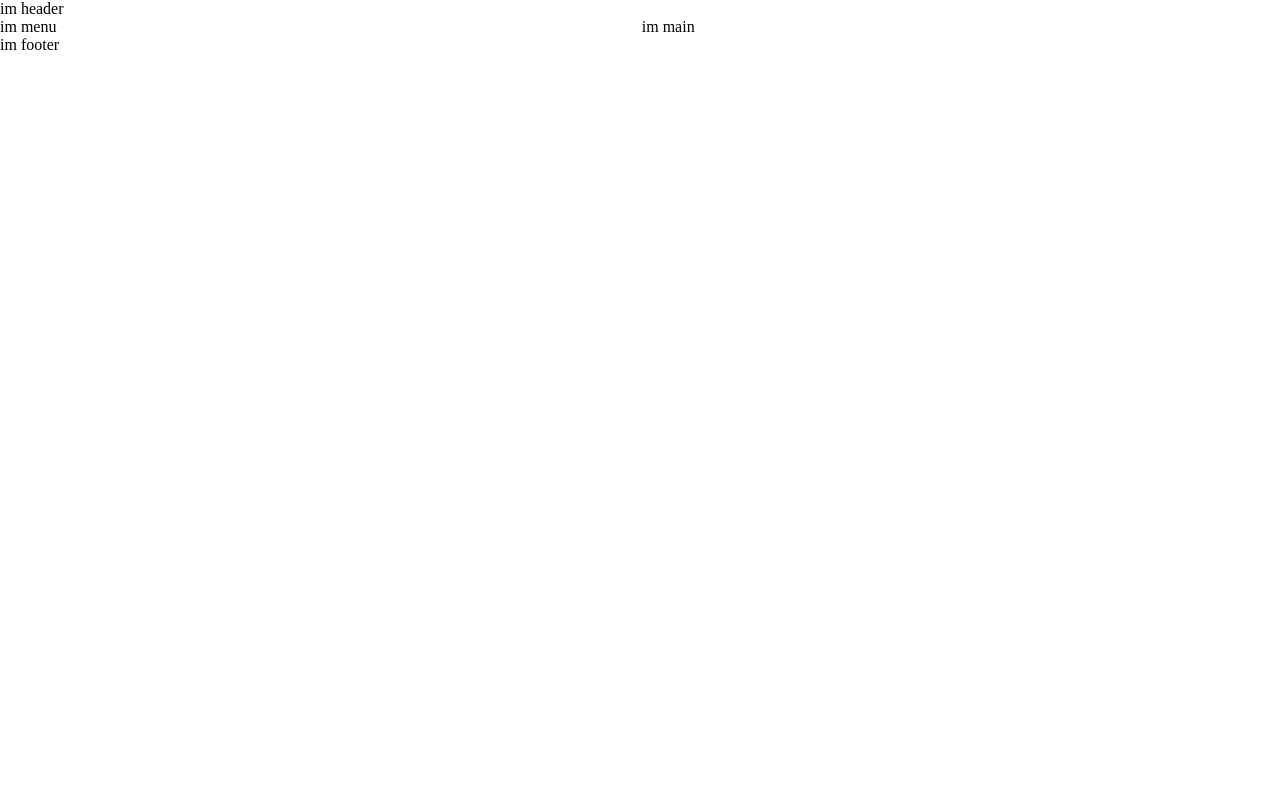
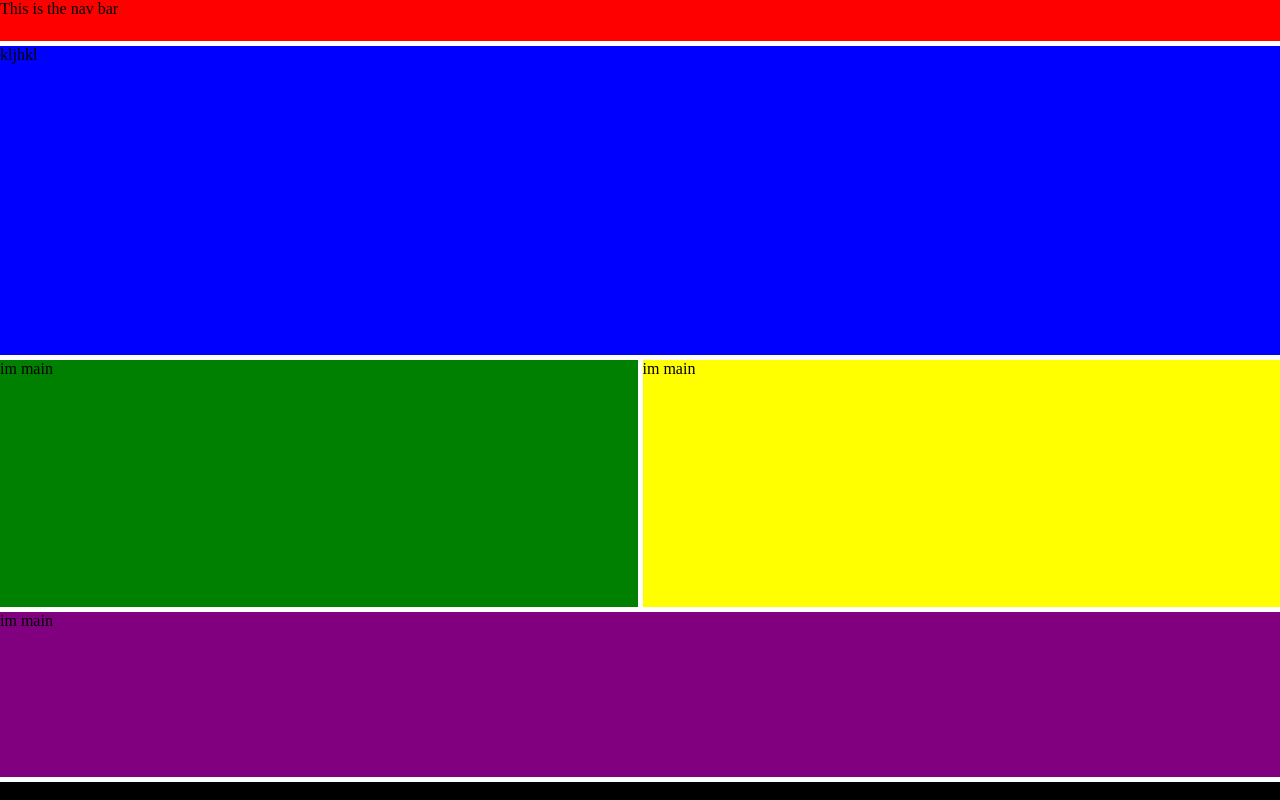
Before and after one commit to ary-na/AP, a plain HTML site: page index.html in a window 1280 px wide. Drawn offline with Linux system fonts and the light colour scheme.

Commit message:
more css grid added

```diff
--- a/index.html
+++ b/index.html
@@ -11,18 +11,29 @@
 <body>
 
   <div class="grid-container">
-    <section class="header">
-      <p>im header</p>
-    </section>
-    <section class="menu">
-      <p>im menu</p>
-    </section>
-    <section class="main">
+    <nav>
+      This is the nav bar
+    </nav>
+
+    <main>
+      kljhkl
+    </main>
+
+    <section class="content1">
       <p>im main</p>
     </section>
-    <section class="footer">
-      <p>im footer</p>
+
+    <section class="content2">
+      <p>im main</p>
     </section>
+
+    <section class="content3">
+      <p>im main</p>
+    </section>
+
+    <footer>
+      this is the footer
+    </footer>
 
   </div>
 </body>
--- a/style.css
+++ b/style.css
@@ -3,33 +3,53 @@
   padding: 0;
 }
 body {
+  max-width: 1500px;
+  margin-left: auto;
+  margin-right: auto;
   background-color: FFFFF;
 }
 
-.header {
-  grid-area: Header;
+nav {
+  grid-area: Nav;
+  background-color: red;
 }
 
-.menu {
-  grid-area: Menu;
+main {
+  grid-area: Main;
+  background-color: blue;
 }
 
-.main {
-  grid-area: Main;
+.content1 {
+  grid-area: Content1;
+  background-color: green;
 }
 
-.footer {
+.content2 {
+  grid-area: Content2;
+  background-color: yellow;
+}
+
+.content3{
+  grid-area: Content3;
+  background-color: purple;
+}
+
+footer {
   grid-area: Footer;
+  background-color: black;
 }
 
 
 .grid-container {
   display: grid;
+  height: 100vh;
+  grid-template-columns: 1fr 1fr 1fr 1fr;
+  grid-template-rows: 0.2fr 1.5fr 1.2fr 0.8fr;
   grid-template-areas:
-  'Header Header Header Header'
-  'Menu Menu Main Main'
+  'Nav Nav Nav Nav'
+  'Main Main Main Main'
+  'Content1 Content1 Content2 Content2'
+  'Content3 Content3 Content3 Content3'
   'Footer Footer Footer Footer';
-  grid-gap: 0px;
-  background-color: white;
-  margin: 0;
+  grid-gap: 5px;
 }
```
